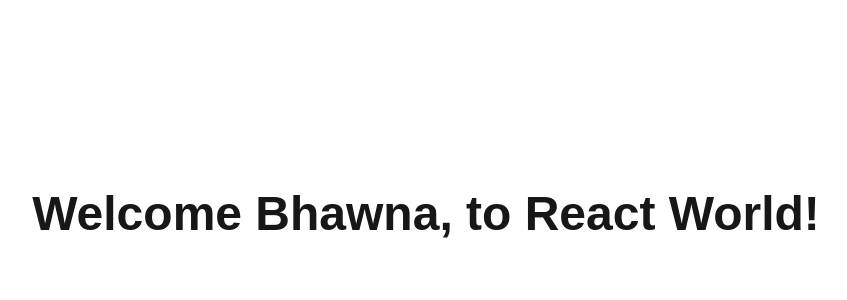
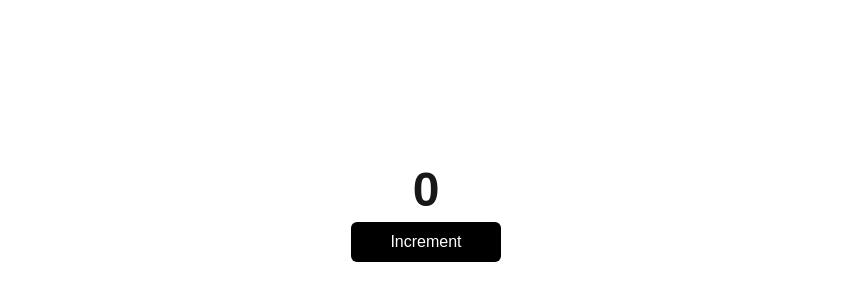
Before and after one commit to Bhawna0034/Next.js-React-Revision, a Next.js app: page / in a window 1280 px wide. Shown: the part 186-486 px from the top of the page, without its empty margins (214-1061 px from the left). Built offline with nearby package versions, Linux system fonts and the light colour scheme.

Commit message:
State with useState() React Hook-Counter

```diff
--- /dev/null
+++ b/src/app/components/Counter.js
@@ -0,0 +1,14 @@
+"use client"
+import React, { useState } from 'react'
+
+const Counter = () => {
+    const [count, setCount] = useState(0);
+  return (
+    <div className='flex flex-col gap-2 items-center'>
+       <h1 className='text-5xl font-bold'>{count}</h1>
+       <button onClick={() => setCount(count + 1)} className='bg-black text-white px-4 py-2 rounded-md w-[150px]'>Increment</button>
+    </div>
+  )
+}
+
+export default Counter
--- a/src/app/components/Greeting.js
+++ b/src/app/components/Greeting.js
@@ -2,7 +2,7 @@
 
 const Greeting = ({name}) => {
   return (
-    <div className='text-5xl font-bold flex items-center justify-center h-lvh'>
+    <div className='text-5xl font-bold '>
       Welcome {name}, to React World!
     </div>
   )
--- a/src/app/page.js
+++ b/src/app/page.js
@@ -1,10 +1,10 @@
 import Image from "next/image";
-import Greeting from "./components/Greeting";
+import Counter from "./components/Counter";
 
 export default function Home() {
   return (
-    <main>
-      <Greeting name="Bhawna" />
+    <main className="flex items-center justify-center h-lvh">
+      <Counter />
     </main>
   );
 }
```
